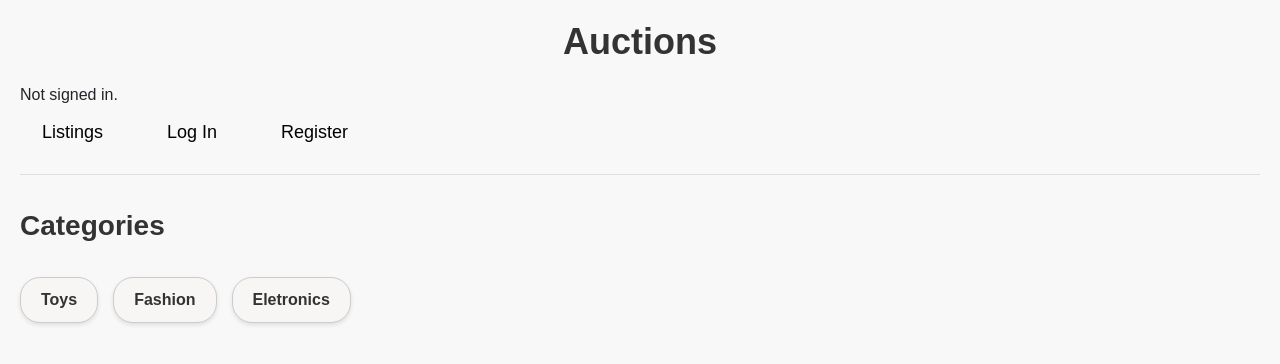
After one commit to adrianhorvat2/CS50W-Commerce, a Django app: page /categories in a window 1280 px wide. The commit adds this page. Shown: the top 364 px of the page. Run offline with Django 3.2, Linux system fonts and the light colour scheme; data comes from the database, SQL or seed files in the repository; both versions use the stored data as it was after the commit; some libraries are stand-ins or nearby versions.

Commit message:
Implement category pages and functionalities

```diff
--- a/auctions/static/auctions/styles.css
+++ b/auctions/static/auctions/styles.css
@@ -252,7 +252,7 @@ h1 {
     border: 1px solid #ffeeba;
 }
 
-.comments-header, .listing-title {
+.comments-header, .listing-title, .categories-header {
     font-size: 28px;
     font-weight: bold;
     color: #333;
@@ -340,3 +340,31 @@ h1 {
 .submit-comment-btn:hover {
     background-color: #0056b3;
 }
+
+.categories-container {
+    display: flex;
+    flex-wrap: wrap;
+    gap: 15px;
+    margin: 20px 0;
+}
+
+
+.category-item {
+    text-decoration: none;
+    font-weight: bold;
+    color: #333;
+    padding: 10px 20px;
+    border: 1px solid #ccc;
+    border-radius: 20px;
+    background-color: #f8f5f5;
+    box-shadow: 0 2px 4px rgba(0, 0, 0, 0.1);
+    font-size: 16px;
+    transition: background-color 0.3s, box-shadow 0.3s;
+}
+
+.category-item:hover {
+    background-color: #e0e0e0;
+    box-shadow: 0 4px 8px rgba(0, 0, 0, 0.2);
+    color: #333;
+    text-decoration: none;
+}
--- /dev/null
+++ b/auctions/templates/auctions/category.html
@@ -0,0 +1,14 @@
+{% extends "auctions/layout.html" %}
+
+{% block body %}
+<div class="categories-header">
+    Categories
+</div>
+<div class="categories-container">
+    {% for category in categories %}
+        <a href="{% url 'filter_by_category' category.name %}" class="category-item">
+            {{ category }}
+        </a>
+    {% endfor %}
+</div>
+{% endblock %}
--- a/auctions/templates/auctions/layout.html
+++ b/auctions/templates/auctions/layout.html
@@ -28,6 +28,9 @@
                     <a class="nav-link" href="{% url 'watchlist' %}">Watchlist</a>
                 </li>
                 <li class="nav-item">
+                    <a class="nav-link" href="{% url 'category' %}">Categories</a>
+                </li>
+                <li class="nav-item">
                     <a class="nav-link" href="{% url 'logout' %}">Log Out</a>
                 </li>
             {% else %}
--- a/auctions/urls.py
+++ b/auctions/urls.py
@@ -13,4 +13,6 @@ urlpatterns = [
     path("bid/<int:listing_id>", views.bid, name="bid"),
     path("close_auction/<int:listing_id>", views.close_auction, name="close_auction"),
     path("comment/<int:listing_id>", views.comment, name="comment"),
+    path("categories", views.category, name="category"),
+    path("category/<str:name>", views.filter_by_category, name="filter_by_category")
 ]
--- a/auctions/views.py
+++ b/auctions/views.py
@@ -175,3 +175,17 @@ def comment(request, listing_id):
         comment.save()
 
         return HttpResponseRedirect(reverse("listing", args=(listing_id,)))
+
+def category(request):
+    categories = Category.objects.all()
+    return render(request, "auctions/category.html", {
+        "categories": categories
+    })
+
+def filter_by_category(request, name):
+    category = Category.objects.get(name=name)
+    listings = Listing.objects.filter(category=category).filter(is_active=True)
+
+    return render(request, "auctions/filter_by_category.html", {
+        "active_listings": listings
+    })
```
Also changed, not shown: auctions/templates/auctions/filter_by_category.html (added, +23 -0 lines), db.sqlite3.
